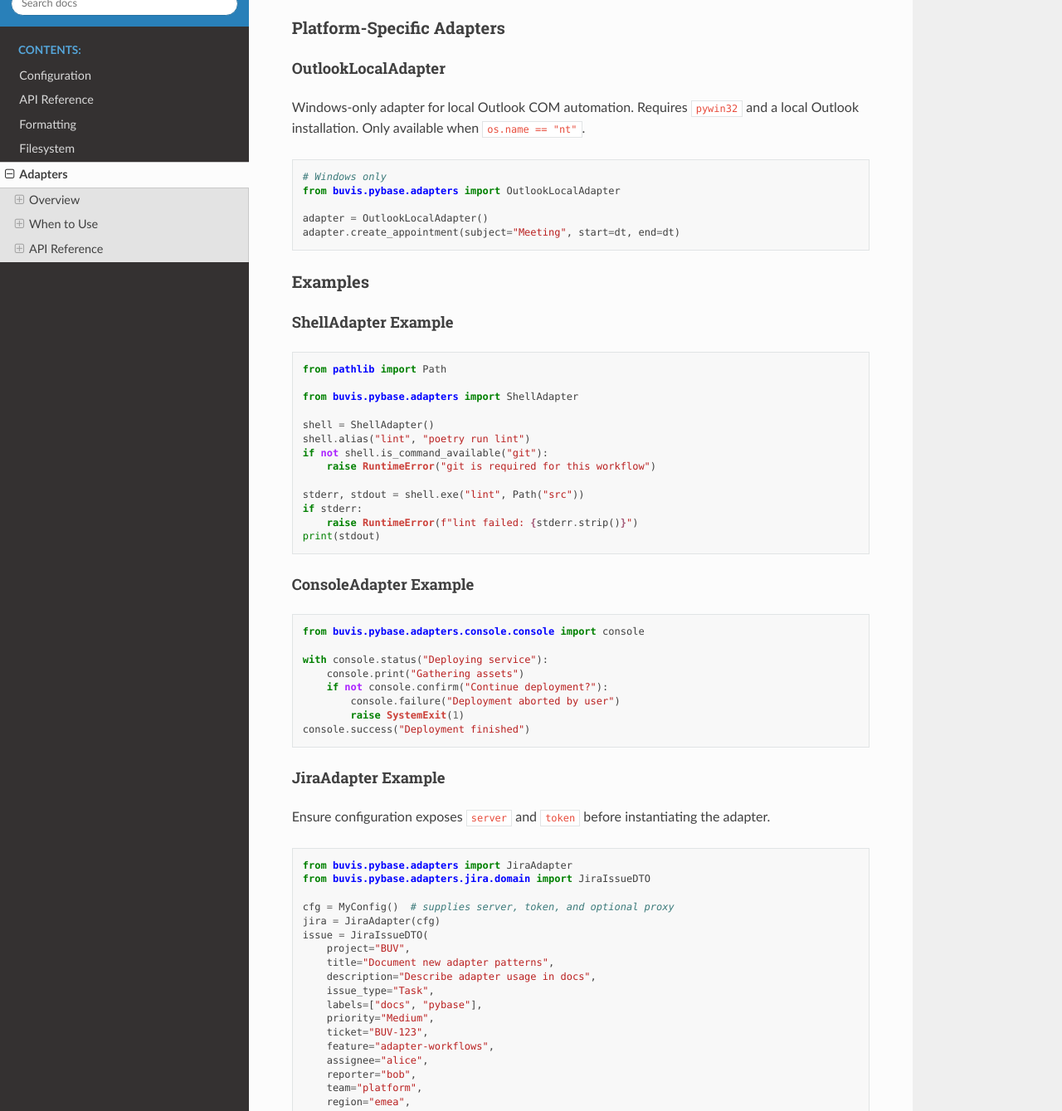
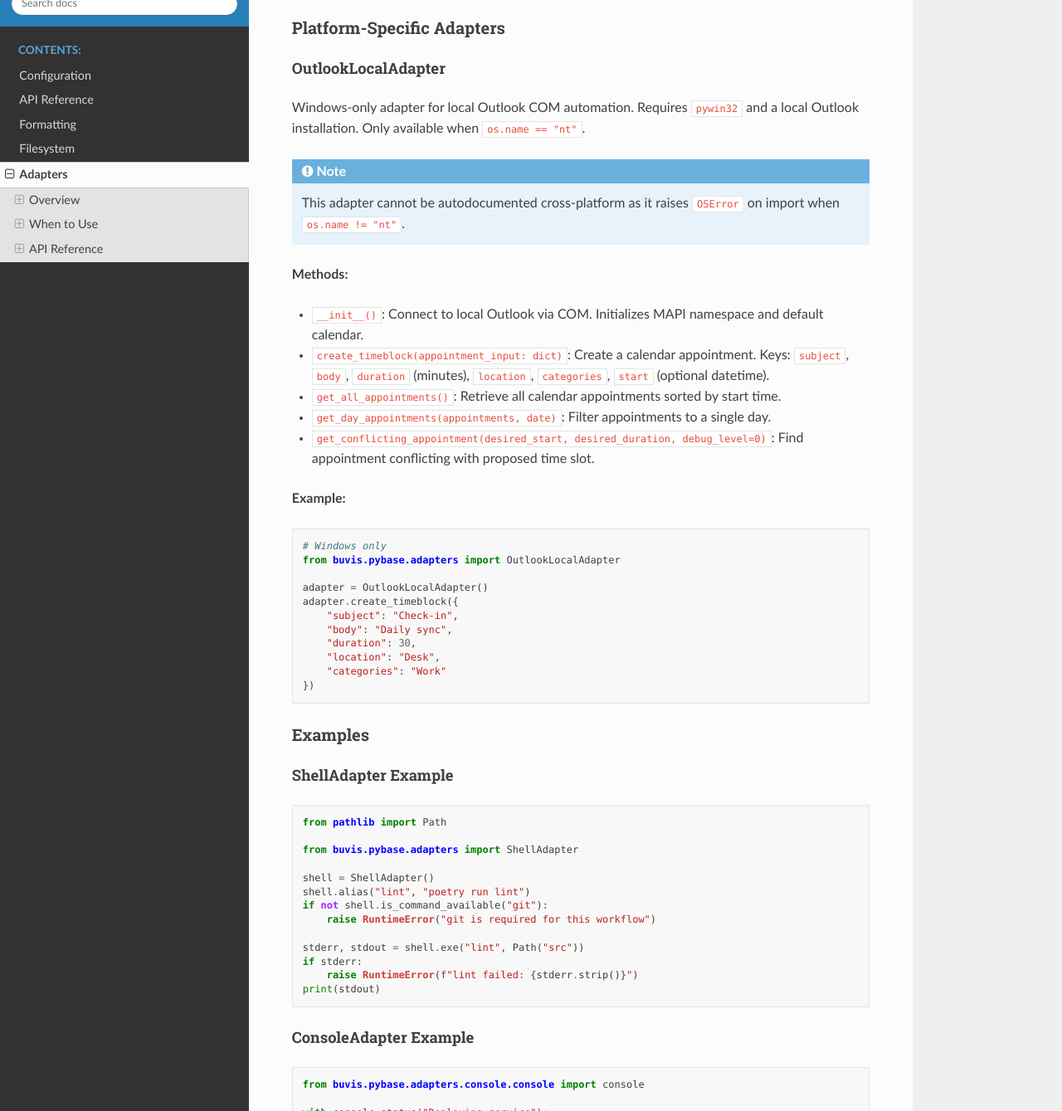
Before and after one commit to buvis/buvis-pybase, a Sphinx documentation site: the page built from docs/source/adapters.rst, in a window 1280 px wide and 1400 px high, scrolled down 3678 px, cut to the strip 61-1400 px from the top of the window. Shown: the whole strip at 83% size. Built offline with Sphinx 7.4.7 and the Read the Docs theme 3.1.0, drawn with Linux system fonts in a browser that asks for light colours.

Commit message:
docs(adapters): add manual API docs for OutlookLocalAdapter

```diff
--- a/docs/source/adapters.rst
+++ b/docs/source/adapters.rst
@@ -163,13 +163,33 @@
 Windows-only adapter for local Outlook COM automation. Requires ``pywin32``
 and a local Outlook installation. Only available when ``os.name == "nt"``.
 
+.. note::
+   This adapter cannot be autodocumented cross-platform as it raises ``OSError``
+   on import when ``os.name != "nt"``.
+
+**Methods:**
+
+- ``__init__()``: Connect to local Outlook via COM. Initializes MAPI namespace and default calendar.
+- ``create_timeblock(appointment_input: dict)``: Create a calendar appointment. Keys: ``subject``, ``body``, ``duration`` (minutes), ``location``, ``categories``, ``start`` (optional datetime).
+- ``get_all_appointments()``: Retrieve all calendar appointments sorted by start time.
+- ``get_day_appointments(appointments, date)``: Filter appointments to a single day.
+- ``get_conflicting_appointment(desired_start, desired_duration, debug_level=0)``: Find appointment conflicting with proposed time slot.
+
+**Example:**
+
 .. code-block:: python
 
     # Windows only
     from buvis.pybase.adapters import OutlookLocalAdapter
 
     adapter = OutlookLocalAdapter()
-    adapter.create_appointment(subject="Meeting", start=dt, end=dt)
+    adapter.create_timeblock({
+        "subject": "Check-in",
+        "body": "Daily sync",
+        "duration": 30,
+        "location": "Desk",
+        "categories": "Work"
+    })
 
 Examples
 ~~~~~~~~
```
